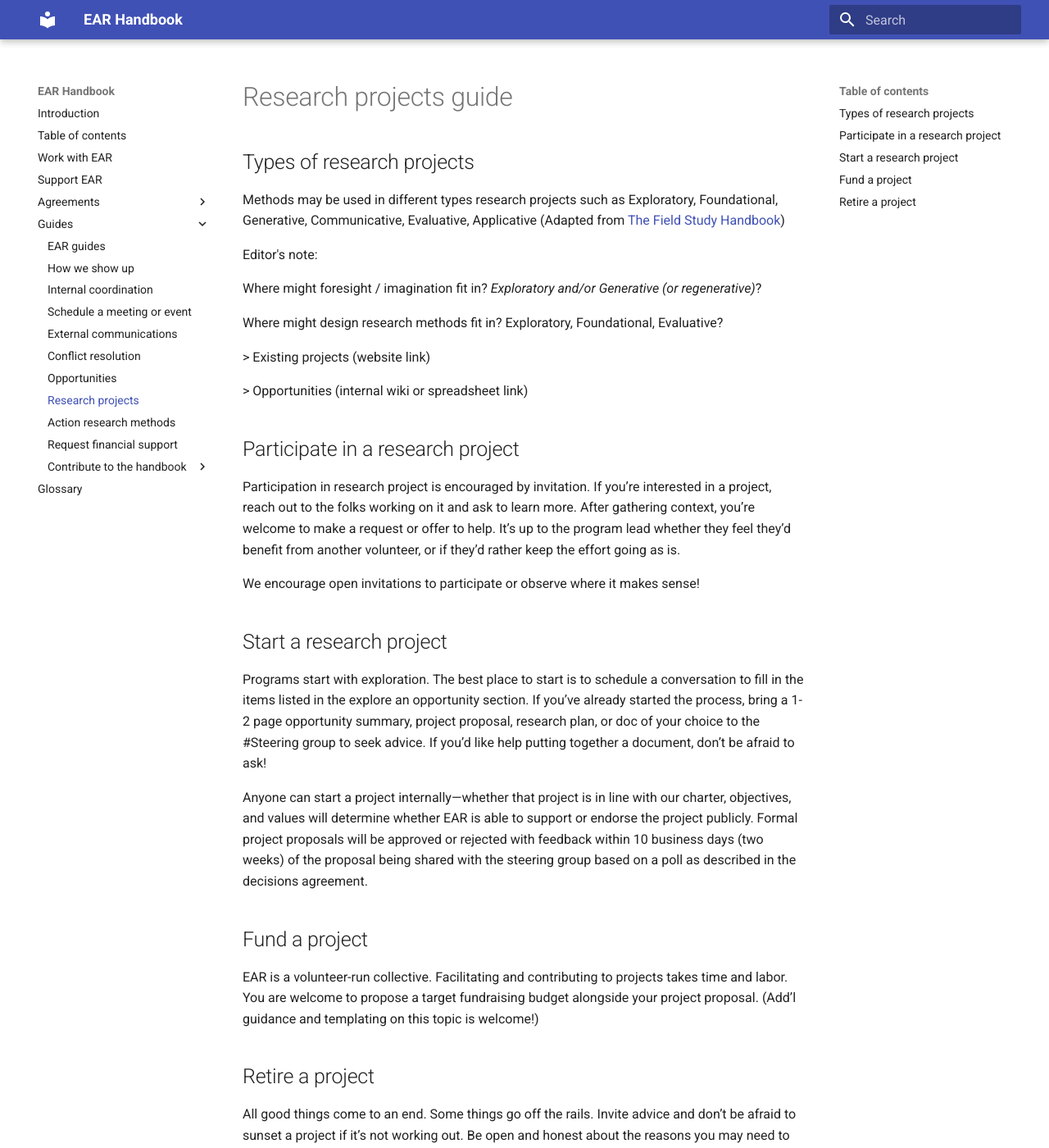
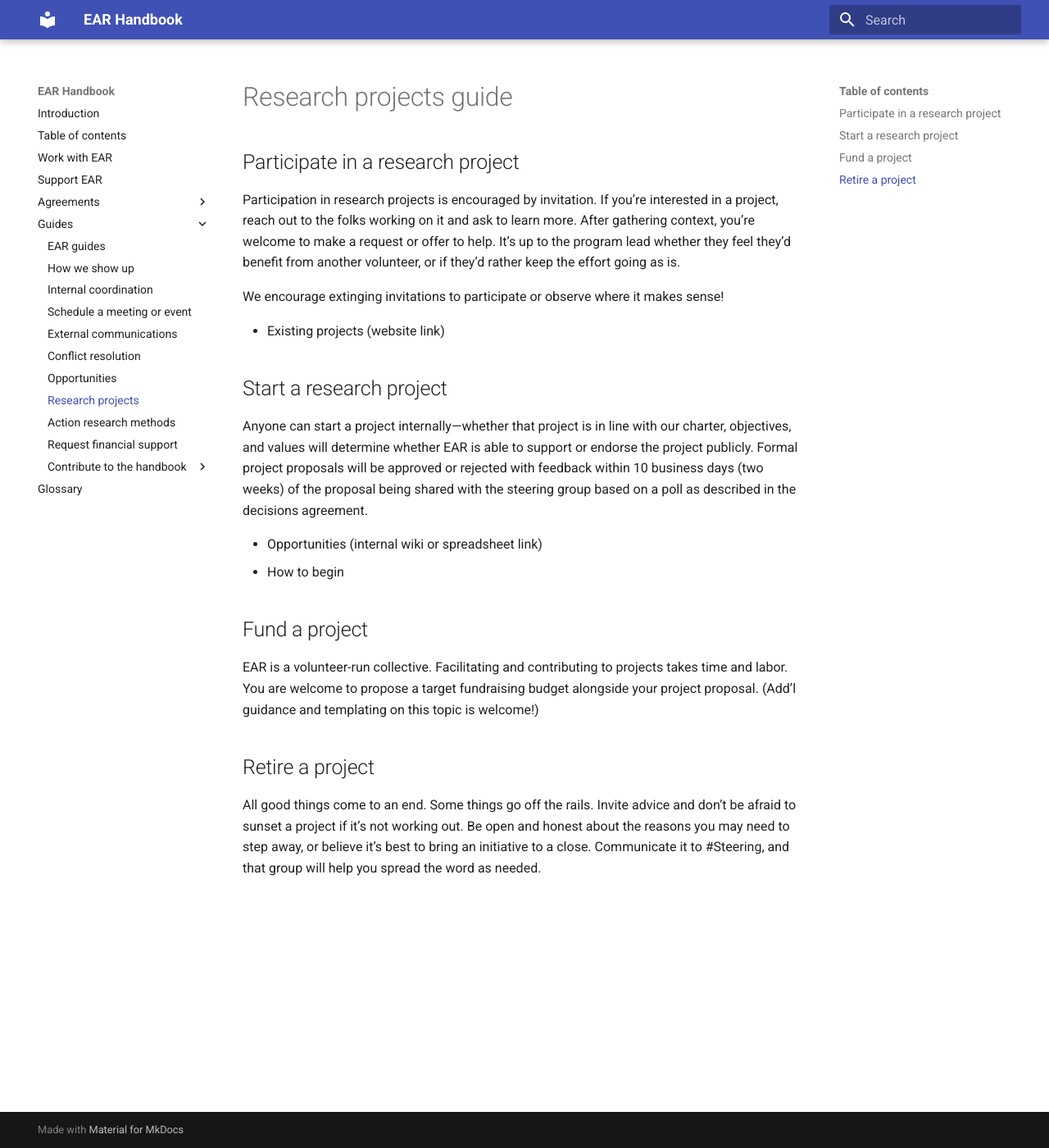
Before and after one commit to EcosystemActionResearch/Handbook, an MkDocs documentation site: the page built from docs/guides/research-projects.md, in a window 1280 px wide and 1400 px high. Shown: the whole window at 82% size. Built offline with MkDocs 1.6.1 and Material for MkDocs 9.7.7, drawn with Linux system fonts in a browser that asks for light colours.

Commit message:
Start to clean up research docs
Signed-off-by: Christian Alden Jacobs <christian@jacobs.io>

```diff
--- a/docs/guides/research-projects.md
+++ b/docs/guides/research-projects.md
@@ -1,30 +1,19 @@
 # Research projects guide
-
-## Types of research projects
-
-Methods may be used in different types research projects such as Exploratory, Foundational, Generative, Communicative, Evaluative, Applicative (Adapted from [The Field Study Handbook](https://docs.google.com/document/d/1zzjA1upVI4qQd7Cc6ccRsw0N6q5bbgsS5wzW4-fbEJ8/edit?tab=t.0#heading=h.rmajv0gfqzta))
-
-Editor's note:
-
-Where might foresight / imagination fit in? *Exploratory and/or Generative (or regenerative)*?
-
-Where might design research methods fit in? Exploratory, Foundational, Evaluative?
-
-\> Existing projects (website link)
-
-\> Opportunities (internal wiki or spreadsheet link)
 
 ## Participate in a research project
 
-Participation in research project is encouraged by invitation. If you’re interested in a project, reach out to the folks working on it and ask to learn more. After gathering context, you’re welcome to make a request or offer to help. It’s up to the program lead whether they feel they’d benefit from another volunteer, or if they’d rather keep the effort going as is.
+Participation in research projects is encouraged by invitation. If you’re interested in a project, reach out to the folks working on it and ask to learn more. After gathering context, you’re welcome to make a request or offer to help. It’s up to the program lead whether they feel they’d benefit from another volunteer, or if they’d rather keep the effort going as is.
 
-We encourage open invitations to participate or observe where it makes sense\!
+We encourage extinging invitations to participate or observe where it makes sense\!
+
+- Existing projects (website link)
 
 ## Start a research project
 
-Programs start with exploration. The best place to start is to schedule a conversation to fill in the items listed in the explore an opportunity section. If you’ve already started the process, bring a 1-2 page opportunity summary, project proposal, research plan, or doc of your choice to the \#Steering group to seek advice. If you’d like help putting together a document, don’t be afraid to ask\!
+Anyone can start a project internally—whether that project is in line with our charter, objectives, and values will determine whether EAR is able to support or endorse the project publicly. Formal project proposals will be approved or rejected with feedback within 10 business days (two weeks) of the proposal being shared with the steering group based on a poll as described in the decisions agreement.
 
-Anyone can start a project internally—whether that project is in line with our charter, objectives, and values will determine whether EAR is able to support or endorse the project publicly. Formal project proposals will be approved or rejected with feedback within 10 business days (two weeks) of the proposal being shared with the steering group based on a poll as described in the decisions agreement.
+- Opportunities (internal wiki or spreadsheet link)
+- How to begin
 
 ## Fund a project
 
```
Also changed, not shown: docs/guides/research-methods/how-to-begin.md (renamed from docs/guides/action-research-methods.md, +11 -31 lines), docs/guides/research-methods/index.md (added, +82 -0 lines).
